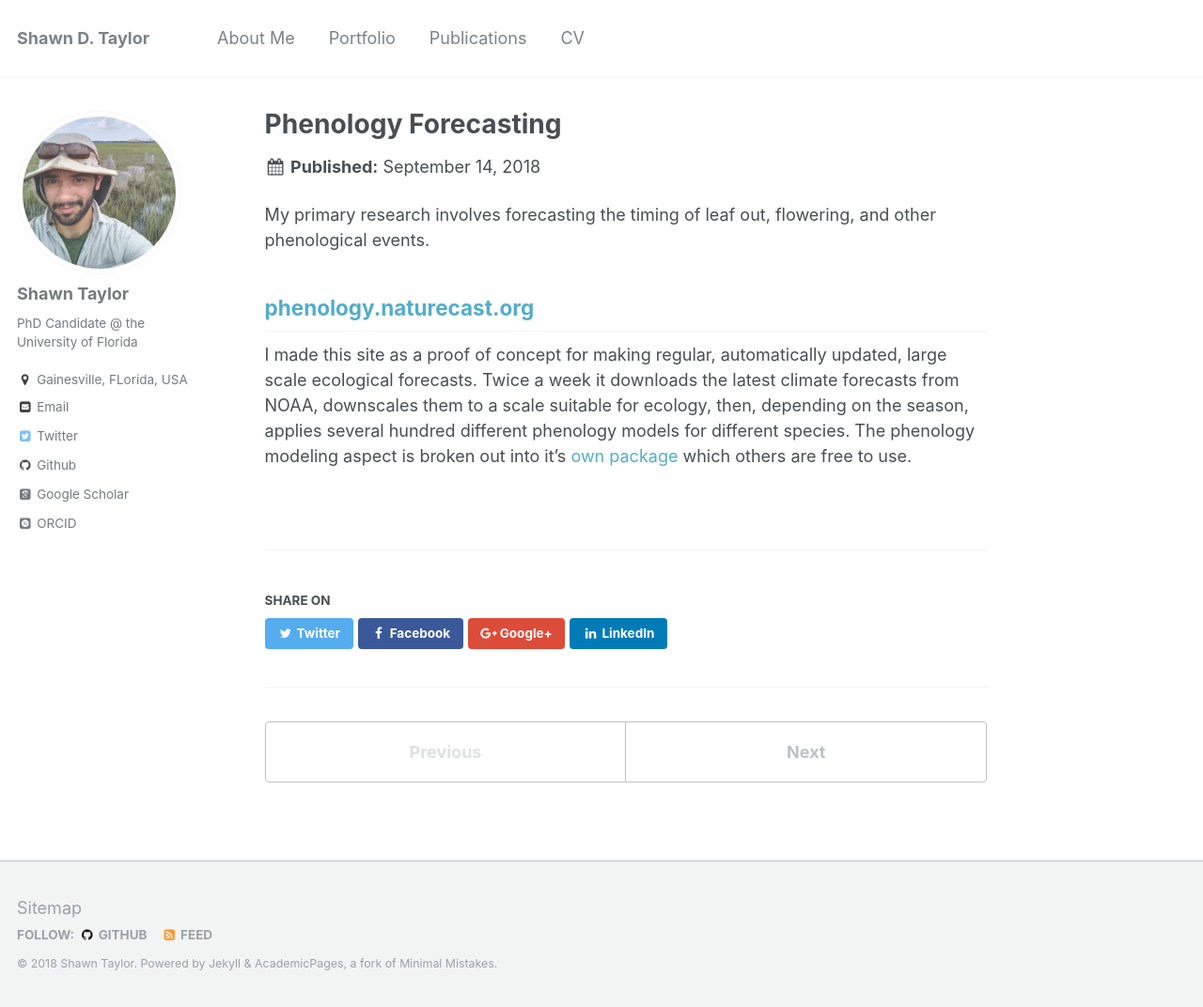
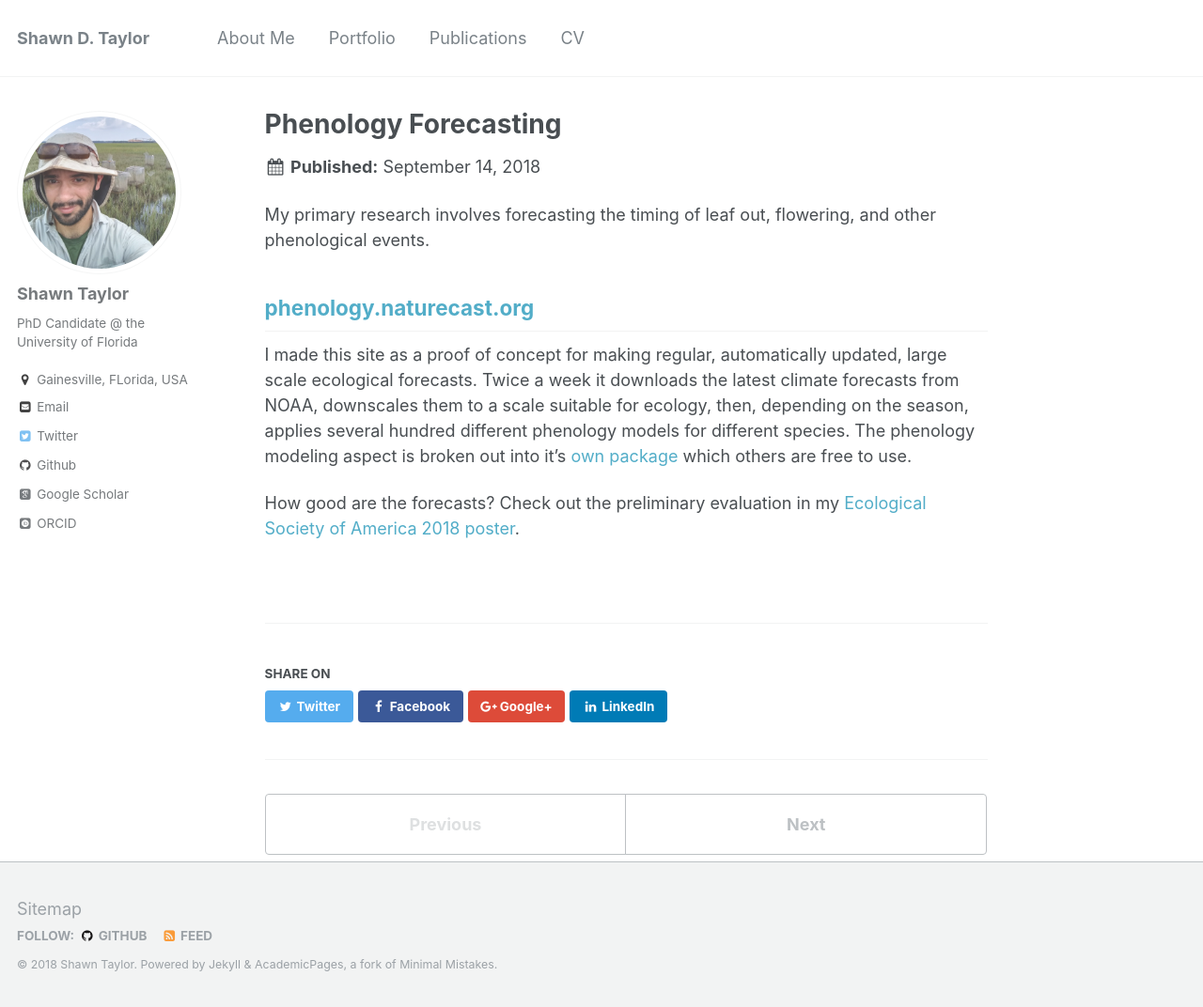
Before and after one commit to sdtaylor/sdtaylor.github.io, a Jekyll site: the page built from _portfolio/phenology_forecasting.md, in a window 1280 px wide and 1072 px high. Shown: the whole window at 94% size. Built offline with Jekyll 4.4.1, drawn with Linux system fonts in a browser that asks for light colours; some web fonts are replaced.

Commit message:
add esa2018 poster link

```diff
--- a/_portfolio/phenology_forecasting.md
+++ b/_portfolio/phenology_forecasting.md
@@ -7,3 +7,5 @@ collection: portfolio
 My primary research involves forecasting the timing of leaf out, flowering, and other phenological events.
 ## [phenology.naturecast.org](http://phenology.naturecast.org)
 I made this site as a proof of concept for making regular, automatically updated, large scale ecological forecasts. Twice a week it downloads the latest climate forecasts from NOAA, downscales them to a scale suitable for ecology, then, depending on the season, applies several hundred different phenology models for different species. The phenology modeling aspect is broken out into it's [own package](../../publication/2018-pyPhenology) which others are free to use.
+
+How good are the forecasts? Check out the preliminary evaluation in my [Ecological Society of America 2018 poster](https://doi.org/10.7490/f1000research.1115951.1).
```
